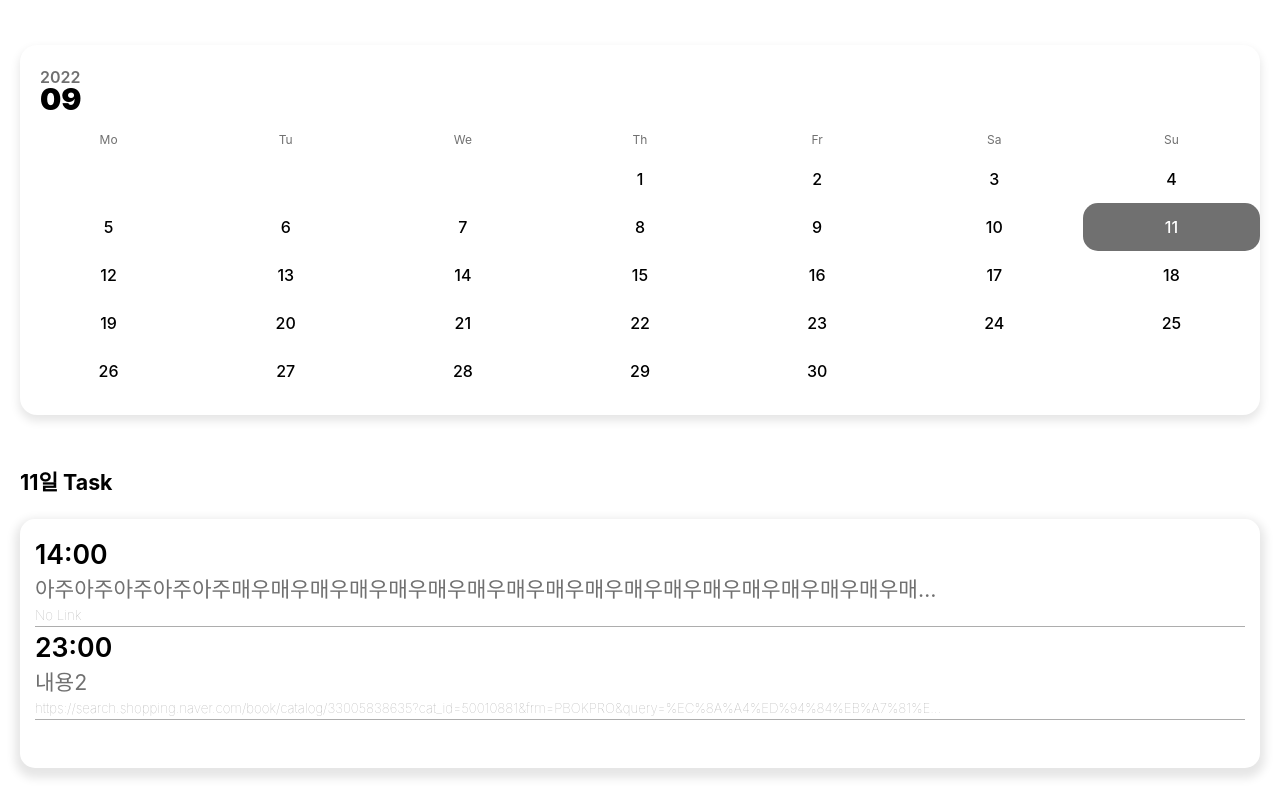
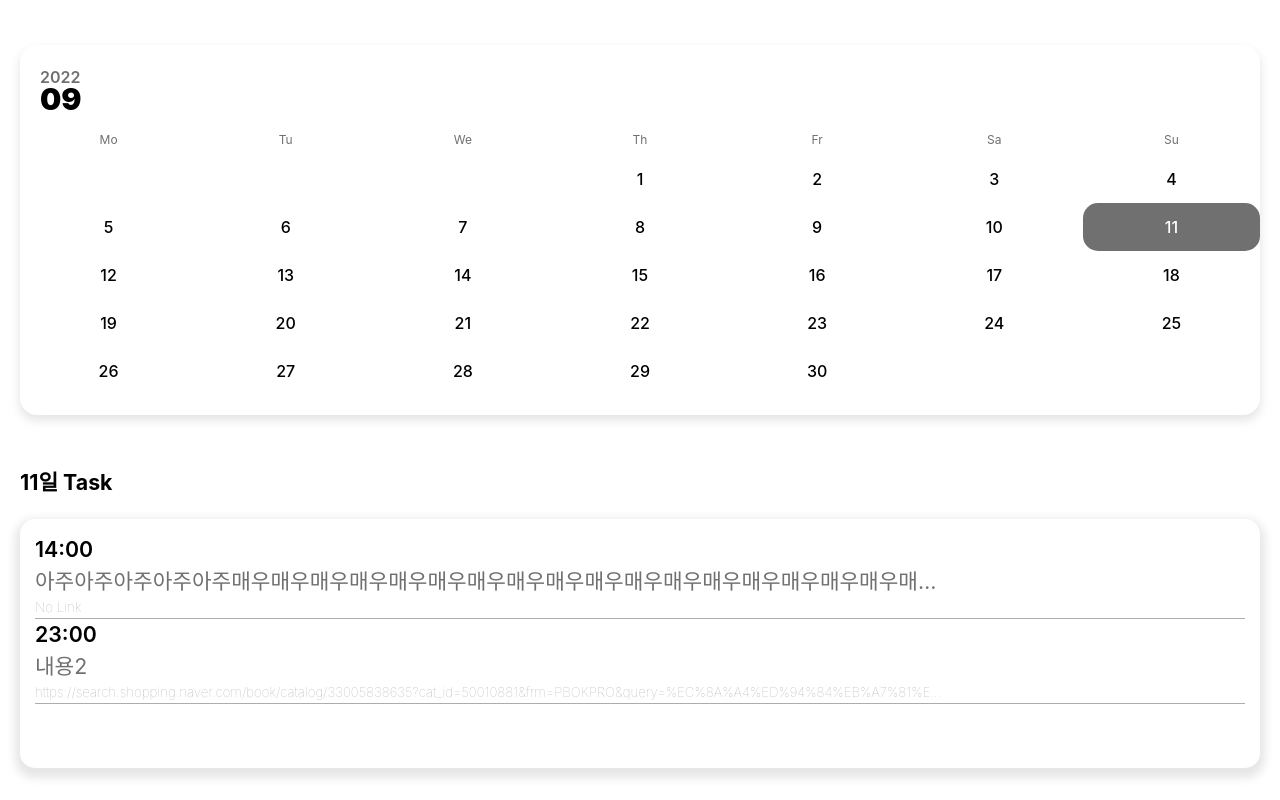
Before and after one commit to HiBixby/ToDoWhale_WhaleExtension, a React (Create React App) app: page / in a window 1280 px wide. Built offline with nearby package versions, Linux system fonts and the light colour scheme.

Commit message:
💄 Change font size of todolist time (20->16pt)

```diff
--- a/src/ToDoList.css
+++ b/src/ToDoList.css
@@ -1,5 +1,5 @@
 .todolist-time{
-    font-size: 20pt;
+    font-size: 16pt;
     font-weight: 600;
 }
 .todolist-content{
```
